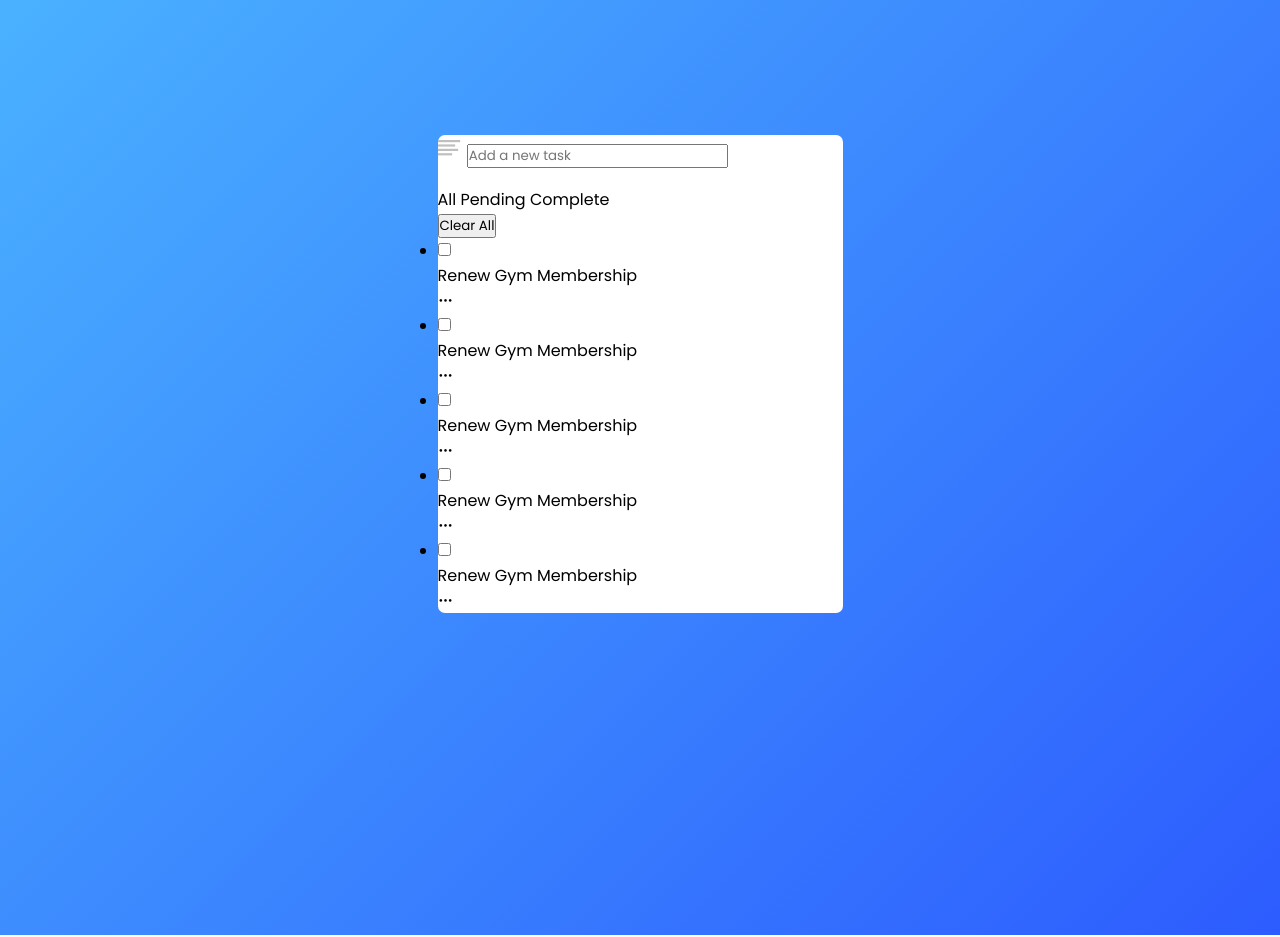
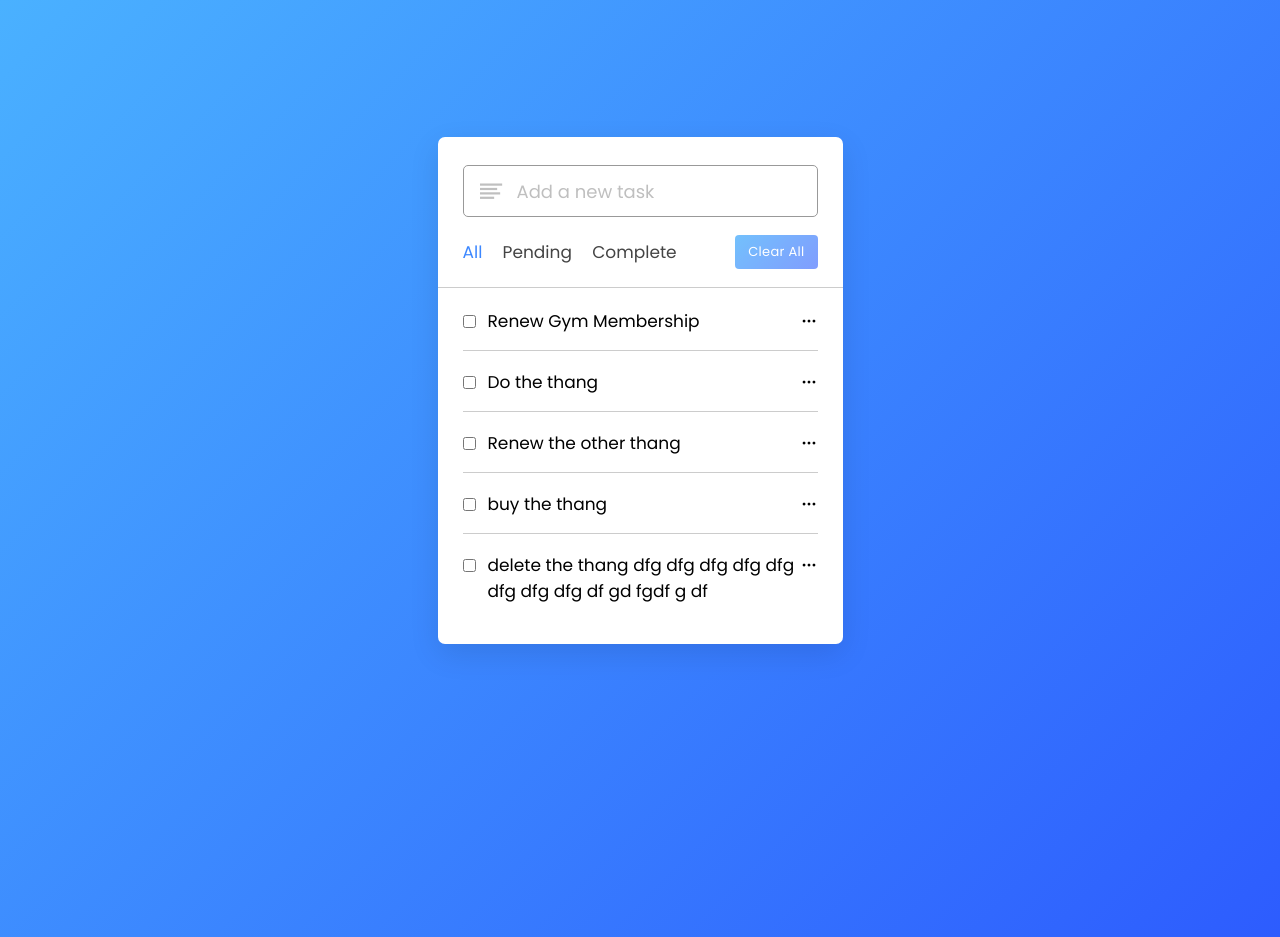
Before and after one commit to DiegolMarques/javascriptApps, a plain HTML site: page todoListSimple/index.html in a window 1280 px wide. Drawn offline with nearby package versions, Linux system fonts and the light colour scheme.

Commit message:
front end done

```diff
--- a/todoListSimple/index.html
+++ b/todoListSimple/index.html
@@ -19,9 +19,9 @@
 
         <div class="controls">
             <div class="filters">
-                <span id="all">All</span>
-                <span id="all">Pending</span>
-                <span id="all">Complete</span>
+                <span id="all" class="active">All</span>
+                <span id="pending">Pending</span>
+                <span id="complete">Complete</span>
             </div>
             <button class="clear-btn">Clear All</button>
         </div>
@@ -32,37 +32,42 @@
                     <input type="checkbox" id = '1'>
                     <p>Renew Gym Membership</p>
                 </label>
-                <div class="settings"></div>
+                <div class="settings">
                 <i class="uil uil-ellipsis-h"></i>
+                <ul class="task-menu">
+                    <li><i class="uil uil-pen"> Edit</i></li>
+                    <li><i class="uil uil-trash"> Delete</i></li>
+                </ul>
+                </div>
             </li>
             <li class="task">
-                <label for="1">
+                <label for="2">
                     <input type="checkbox" id = '1'>
-                    <p>Renew Gym Membership</p>
+                    <p>Do the thang</p>
                 </label>
                 <div class="settings"></div>
                 <i class="uil uil-ellipsis-h"></i>
             </li>
             <li class="task">
-                <label for="1">
+                <label for="3">
                     <input type="checkbox" id = '1'>
-                    <p>Renew Gym Membership</p>
+                    <p>Renew the other thang</p>
                 </label>
                 <div class="settings"></div>
                 <i class="uil uil-ellipsis-h"></i>
             </li>
             <li class="task">
-                <label for="1">
+                <label for="4">
                     <input type="checkbox" id = '1'>
-                    <p>Renew Gym Membership</p>
+                    <p>buy the thang</p>
                 </label>
                 <div class="settings"></div>
                 <i class="uil uil-ellipsis-h"></i>
             </li>
             <li class="task">
-                <label for="1">
+                <label for="5">
                     <input type="checkbox" id = '1'>
-                    <p>Renew Gym Membership</p>
+                    <p>delete the thang dfg dfg dfg dfg dfg dfg dfg dfg df gd fgdf g df</p>
                 </label>
                 <div class="settings"></div>
                 <i class="uil uil-ellipsis-h"></i>
--- a/todoListSimple/style.css
+++ b/todoListSimple/style.css
@@ -13,17 +13,222 @@ body{
   background: linear-gradient(135deg, #4AB1FF, #2D5CFE);
 }
 
-.wrapper {
-    max-width: 405px;
-    margin: 135px auto;
-    background: #fff;
-    border-radius: 7px;
-}
-
-.task-input {
-    height: 52px;
+.wrapper{
+  max-width: 405px;
+  padding: 28px 0 30px;
+  margin: 137px auto;
+  background: #fff;
+  border-radius: 7px;
+  box-shadow: 0 10px 30px rgba(0,0,0,0.1);
 }
 
 .task-input{
+  height: 52px;
+  padding: 0 25px;
+  position: relative;
+}
 
+.task-input img{
+  position: absolute;
+  top: 50%;
+  transform: translate(17px, -50%);
 }
+
+.task-input input{
+  height: 100%;
+  width: 100%;
+  outline: none;
+  font-size: 18px;
+  border-radius: 5px;
+  padding: 0 20px 0 53px;
+  border: 1px solid #999;
+}
+
+.task-input input:focus,
+.task-input input.active{
+  padding-left: 52px;
+  border: 2px solid #3C87FF;
+}
+
+.task-input input::placeholder{
+  color: #bfbfbf
+}
+.controls{
+  padding: 18px 25px;
+  border-bottom: 1px solid #ccc;
+}
+
+.controls, li{
+  display: flex;
+  align-items: center;
+  justify-content: space-between;
+}
+
+
+.filters span{
+  margin: 0 8px;
+  font-size: 17px;
+  color: #444444;
+  cursor: pointer;
+}
+.filters span.active {
+  color: #3c87ff;
+}
+
+.filters span:first-child {
+  margin-left: 0;
+}
+.controls .clear-btn{
+  border: none;
+  opacity: 0.6;
+  outline: none;
+  color: #fff;
+  cursor: pointer;
+  font-size: 13px;
+  padding: 7px 13px;
+  border-radius: 4px;
+  letter-spacing: 0.3px;
+  pointer-events: none;
+  transition: transform 0.25s ease;
+  background: linear-gradient(135deg, #1798fb 0%, #2D5CFE 100%);
+}
+
+.clear-btn.active{
+  opacity: 0.9;
+  pointer-events: auto;
+}
+
+.clear-btn:active{
+  transform: scale(0.93);
+}
+
+.task-box{
+  margin-top: 20px;
+  margin-right: 5px;
+  padding: 0 20px 10px 25px;
+}
+
+.task-box.overflow{
+  overflow-y: auto;
+  max-height: 300px;
+}
+
+.task-box::-webkit-scrollbar{
+  width: 5px;
+}
+.task-box::-webkit-scrollbar-track{
+  background: #f1f1f1;
+  border-radius: 25px;
+}
+.task-box::-webkit-scrollbar-thumb{
+  background: #e6e6e6;
+  border-radius: 25px;
+}
+
+.task-box .task{
+  list-style: none;
+  font-size: 17px;
+  margin-bottom: 18px;
+  padding-bottom: 16px;
+  align-items: flex-start;
+  border-bottom: 1px solid #ccc;
+}
+
+.task-box .task:last-child{
+  margin-bottom: 0;
+  border-bottom: 0;
+  padding-bottom: 0;
+}
+
+.task-box .task label{
+  display: flex;
+  align-items: flex-start;
+}
+
+.task label {
+  display: flex;
+}
+
+.task label input{
+  margin-top: 7px;
+  accent-color: #3C87FF;
+}
+
+.task label p{
+  user-select: none;
+  margin-left: 12px;
+  word-wrap: break-word;
+}
+
+.task label p.checked{
+  text-decoration: line-through;
+}
+
+.task-box .settings{
+  position: relative;
+}
+
+.settings :where(i, li){
+  cursor: pointer;
+}
+
+.settings .task-menu{
+  z-index: 10;
+  right: -5px;
+  bottom: -65px;
+  padding: 5px 0;
+  background: #fff;
+  position: absolute;
+  border-radius: 4px;
+  transform: scale(0);
+  transform-origin: top right;
+  box-shadow: 0 0 6px rgba(0,0,0,0.15);
+  transition: transform 0.2s ease;
+}
+
+.task-box .task:last-child .task-menu{
+  bottom: 0;
+  transform-origin: bottom right;
+}
+
+.task-box .task:first-child .task-menu{
+  bottom: -65px;
+  transform-origin: top right;
+}
+
+.task-menu.show{
+  transform: scale(1);
+}
+
+.settings:hover .task-menu{
+  transform: scale(1);
+}
+
+.task-menu li{
+  height: 25px;
+  font-size: 16px;
+  margin-bottom: 2px;
+  padding: 17px 17px;
+  cursor: pointer;
+  justify-content: flex-start;
+}
+
+.task-menu li:last-child{
+  margin-bottom: 0;
+}
+
+.settings li:hover{
+  background: #f5f5f5;
+}
+
+.settings li i{
+  padding-right: 8px;
+}
+
+.task-menu li:hover{
+  background: #f5f5f5
+}
+
+.task-menu li i{
+  padding-right: 8px;
+}
```
